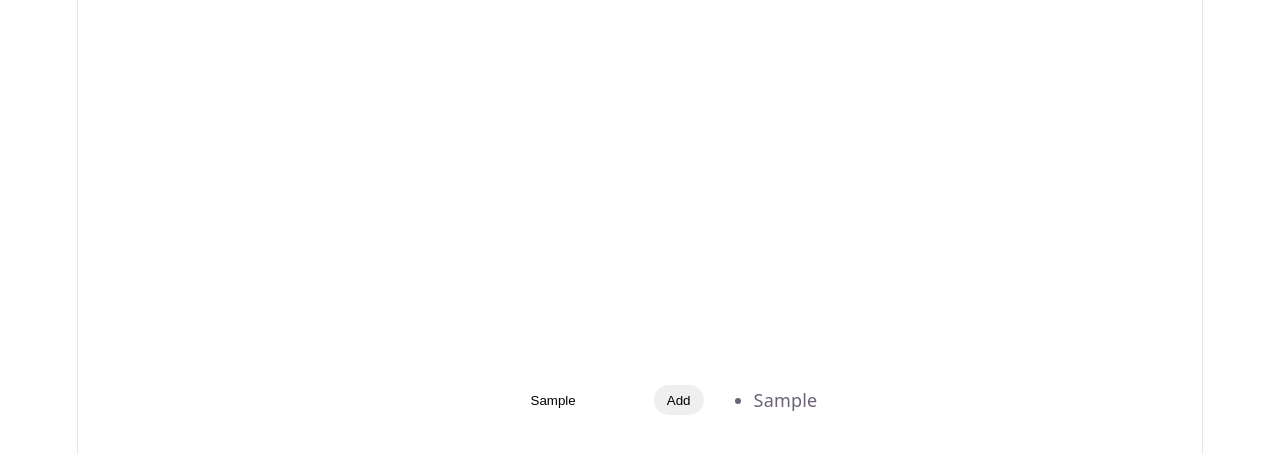
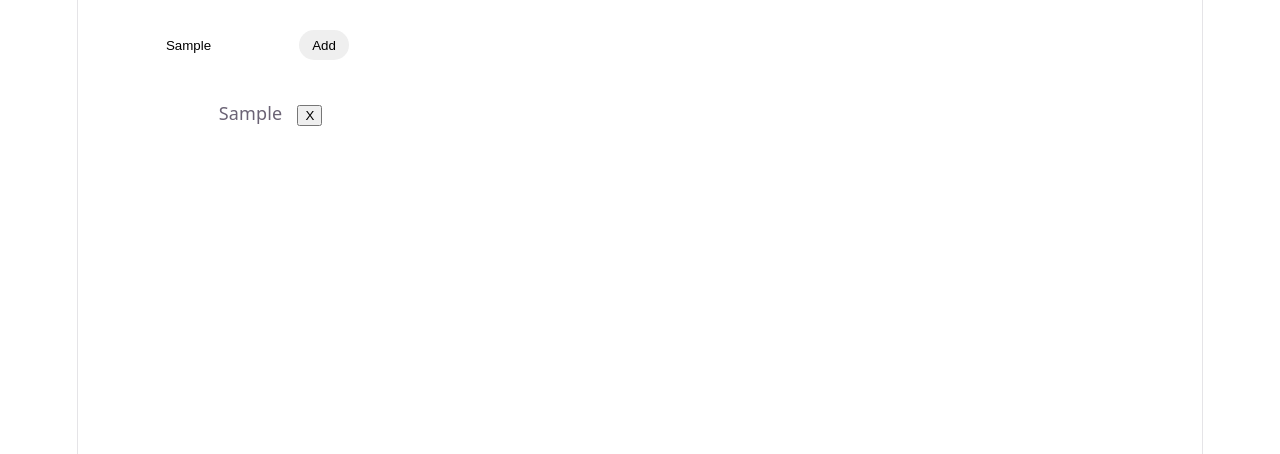
Before and after one commit to sante-afk/todo-ts, a React (Vite) app: page / in a window 1280 px wide. Both pictures are taken after typing "Sample" into the empty fields and a click on the button "Add". Shown: the top 454 px of the page. Built offline with nearby package versions, Linux system fonts and the light colour scheme.

Commit message:
Add delete task

```diff
--- a/src/App.css
+++ b/src/App.css
@@ -1,6 +1,17 @@
 .body {
   margin: 0;
   padding: 0;
+}
+
+li {
+  list-style-type: none;
+}
+
+.task {
+}
+
+.deleteTask {
+  margin: 15px;
 }
 
 .counter {
@@ -188,9 +199,31 @@
   }
 }
 
-.taskContainter {
+.taskContainer {
+  display: grid;
+  grid-template-rows: auto 1fr;
+  height: 100vh;
+  justify-items: center;
+  align-items: start;
+}
+
+.taskHeader {
   display: flex;
-  justify-content: center;
+  gap: 10px;
+  padding: 20px;
   align-items: center;
-  height: 100vh;
 }
+
+.taskList {
+  list-style: none;
+  padding: 0;
+  margin: 0;
+  width: 100%;
+  max-width: 400px;
+  text-align: center;
+  overflow-y: auto;
+  max-height: 100%;
+  display: flex;
+  flex-direction: column;
+  gap: 8px;
+}
--- a/src/App.tsx
+++ b/src/App.tsx
@@ -9,25 +9,41 @@ function App() {
   const [tasks, setTasks] = useState<TaskType[]>([]);
 
   const handleAddTask = () => {
-    alert("Task success add " + taskText);
-
     const newTask: TaskType = {
       id: tasks.length + 1,
       text: taskText,
       complited: false,
     };
 
-    setTasks([...tasks, newTask]);
+    if (!newTask.text) {
+      alert("Enter to task");
+    }
+
+    if (newTask.text) {
+      alert("Task success add " + taskText);
+      setTasks([...tasks, newTask]);
+    }
+
   };
+
+  const handleDelTask = (taskId: number) => {
+    setTasks(tasks => tasks.filter(task => task.id !== taskId));
+  }
 
   return (
     <>
       <div className="taskContainter">
-        <InputTask value={taskText} onChange={setTaskText} />
-        <ButtonAddTask onClick={handleAddTask} />
-        <ul>
+        <div className="taskHeader">
+          <InputTask value={taskText} onChange={setTaskText} />
+          <ButtonAddTask onClick={handleAddTask} />
+        </div>
+        <ul className="taskList">
           {tasks.map((task) => {
-            return <li key={task.id}>{task.text}</li>;
+            return (
+              <li key={task.id} className="task">{task.text}
+                <button className="deleteTask" onClick={() => {handleDelTask(task.id)}}>X</button>
+              </li>
+            );
           })}
         </ul>
       </div>
--- a/src/components/InputTask.tsx
+++ b/src/components/InputTask.tsx
@@ -3,6 +3,7 @@ import "./InputTask.css";
 import type { InputTaskType } from "../types/InputTaskType";
 
 function InputTask({ value, onChange }: InputTaskType) {
+
   return (
     <>
       <input
```
